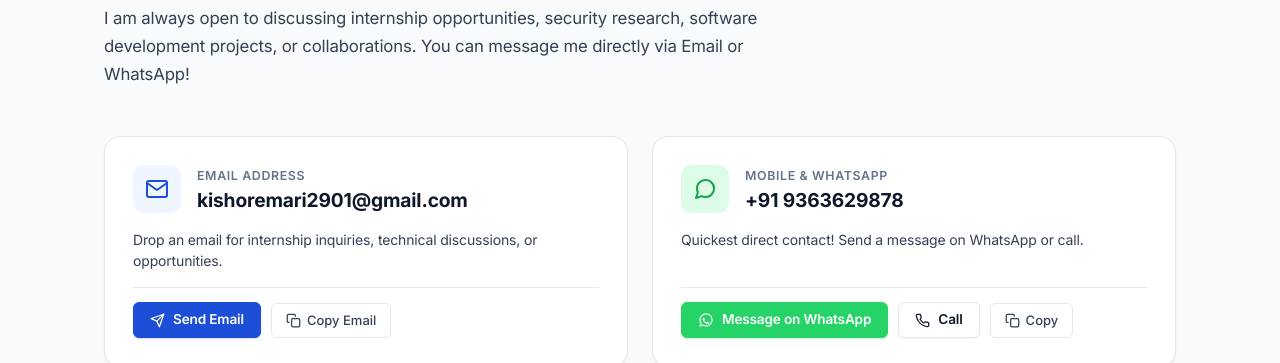
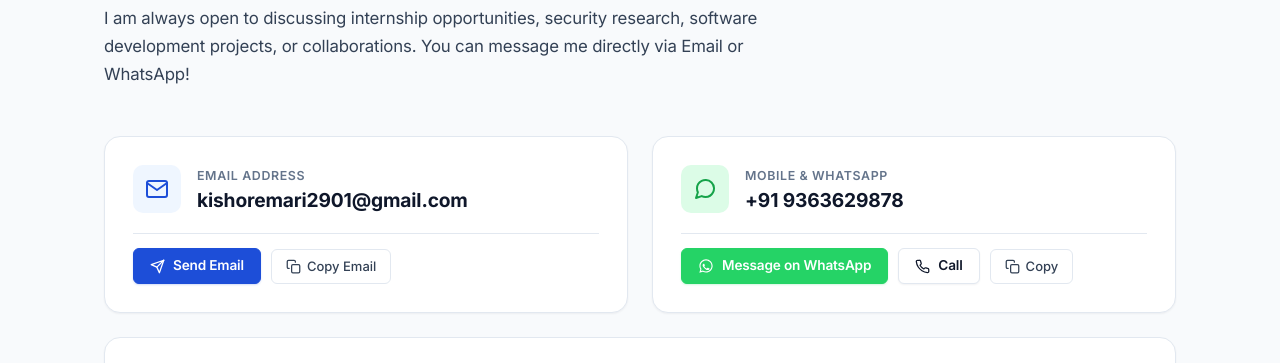
Before and after one commit to Kishore-M29/Portfolio, a plain HTML site: page index.html in a window 1280 px wide. Shown: the part 4560-4923 px from the top of the page. Drawn offline with Linux system fonts and the light colour scheme.

Commit message:
Updated portfolio content

```diff
--- a/css/style.css
+++ b/css/style.css
@@ -1103,7 +1103,7 @@ button {
   display: flex;
   flex-direction: column;
   justify-content: space-between;
-  gap: 16px;
+  gap: 20px;
 }
 
 .channel-header {
--- a/index.html
+++ b/index.html
@@ -517,7 +517,6 @@
                 <a href="mailto:kishoremari2901@gmail.com" class="contact-value-link" id="emailLink">kishoremari2901@gmail.com</a>
               </div>
             </div>
-            <p class="contact-hint">Drop an email for internship inquiries, technical discussions, or opportunities.</p>
             <div class="channel-actions">
               <a href="mailto:kishoremari2901@gmail.com" class="btn btn-primary btn-sm">
                 <svg width="15" height="15" viewBox="0 0 24 24" fill="none" stroke="currentColor" stroke-width="2" stroke-linecap="round" stroke-linejoin="round" aria-hidden="true"><line x1="22" y1="2" x2="11" y2="13"></line><polygon points="22 2 15 22 11 13 2 9 22 2"></polygon></svg>
@@ -541,7 +540,6 @@
                 <a href="https://wa.me/919363629878?text=Hello%20Kishore%2C%20I%20saw%20your%20portfolio!" target="_blank" rel="noopener noreferrer" class="contact-value-link" id="phoneLink">+91 9363629878</a>
               </div>
             </div>
-            <p class="contact-hint">Quickest direct contact! Send a message on WhatsApp or call.</p>
             <div class="channel-actions">
               <a href="https://wa.me/919363629878?text=Hello%20Kishore%2C%20I%20saw%20your%20portfolio!" target="_blank" rel="noopener noreferrer" class="btn btn-whatsapp btn-sm">
                 <svg width="16" height="16" viewBox="0 0 24 24" fill="currentColor">
```
